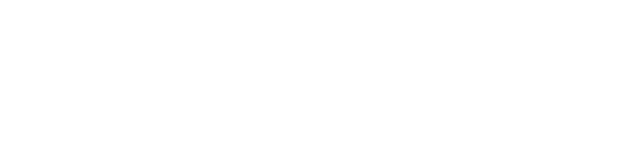
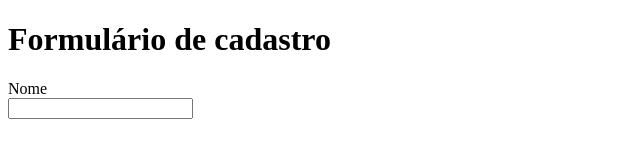
Before and after one commit to Gabriel-Gomes98/Formulario-de-cadastro-EBAC, a plain HTML site: page index.html in a window 1280 px wide. Shown: the whole page, without its empty margins (0-640 px from the left). Drawn offline with Linux system fonts and the light colour scheme.

Commit message:
Adicionando o campo do nome

```diff
--- a/index.html
+++ b/index.html
@@ -6,6 +6,9 @@
     <title>Formulário</title>
 </head>
 <body>
-
+    <h1>Formulário de cadastro</h1>
+    <label for="nome">Nome</label><br>
+    <input id="nome" type="text" ><br>
+    <br>
 </body>
 </html>
```
